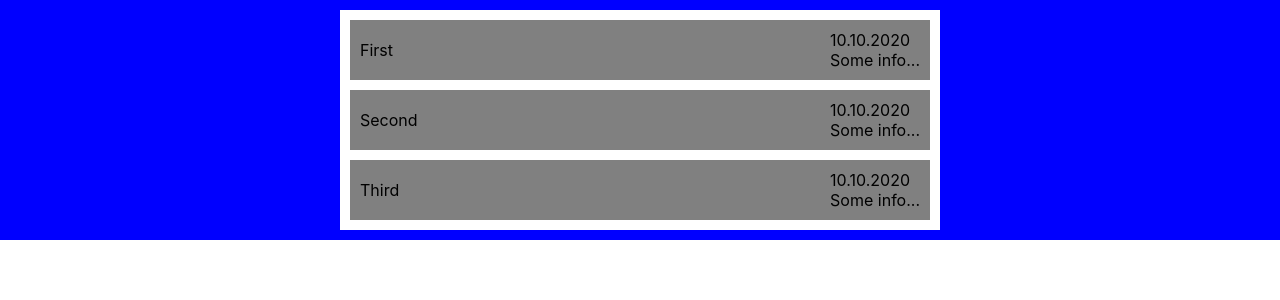
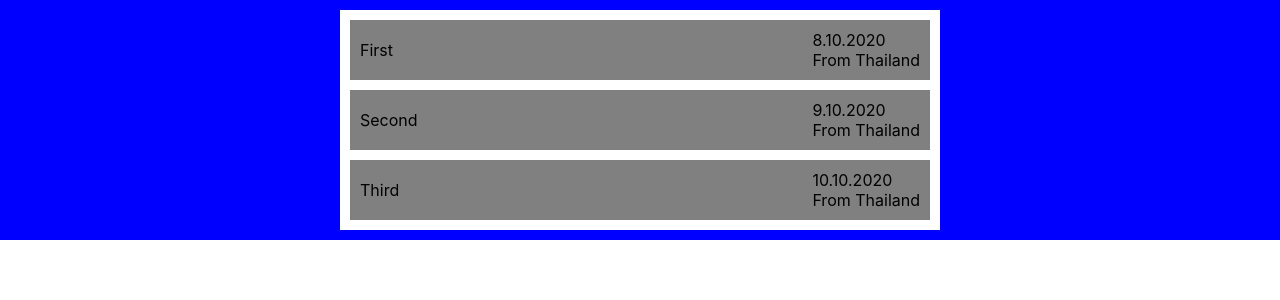
Before and after one commit to vitalyliber/learning_curve, a Next.js app: page /css_flexboxes in a window 1280 px wide. Shown: the top 300 px of the page. Built offline with nearby package versions, Linux system fonts and the light colour scheme.

Commit message:
new lesson was upgraded

```diff
--- a/components/FlexCard.js
+++ b/components/FlexCard.js
@@ -1,10 +1,10 @@
-const FlexCard = ({ title }) => {
+const FlexCard = ({ title, data, info }) => {
   return (
     <div className="container">
       <div>{title}</div>
       <div>
-        <div>10.10.2020</div>
-        <div>Some info...</div>
+        <div>{data}</div>
+        <div>{info}</div>
       </div>
 
       <style jsx>{`
--- a/pages/css_flexboxes.js
+++ b/pages/css_flexboxes.js
@@ -4,11 +4,13 @@ const CssFlexboxes = () => {
   return (
     <div className="container">
       <div className="column">
-        {[{ title: "First" }, { title: "Second" }, { title: "Third" }].map(
-          (el) => (
-            <FlexCard {...el} />
-          )
-        )}
+        {[
+          { title: "First", data: "8.10.2020" },
+          { title: "Second", data: "9.10.2020" },
+          { title: "Third", data: "10.10.2020" },
+        ].map((el) => (
+          <FlexCard {...el} info="From Thailand" />
+        ))}
       </div>
 
       <style jsx>{`
```
